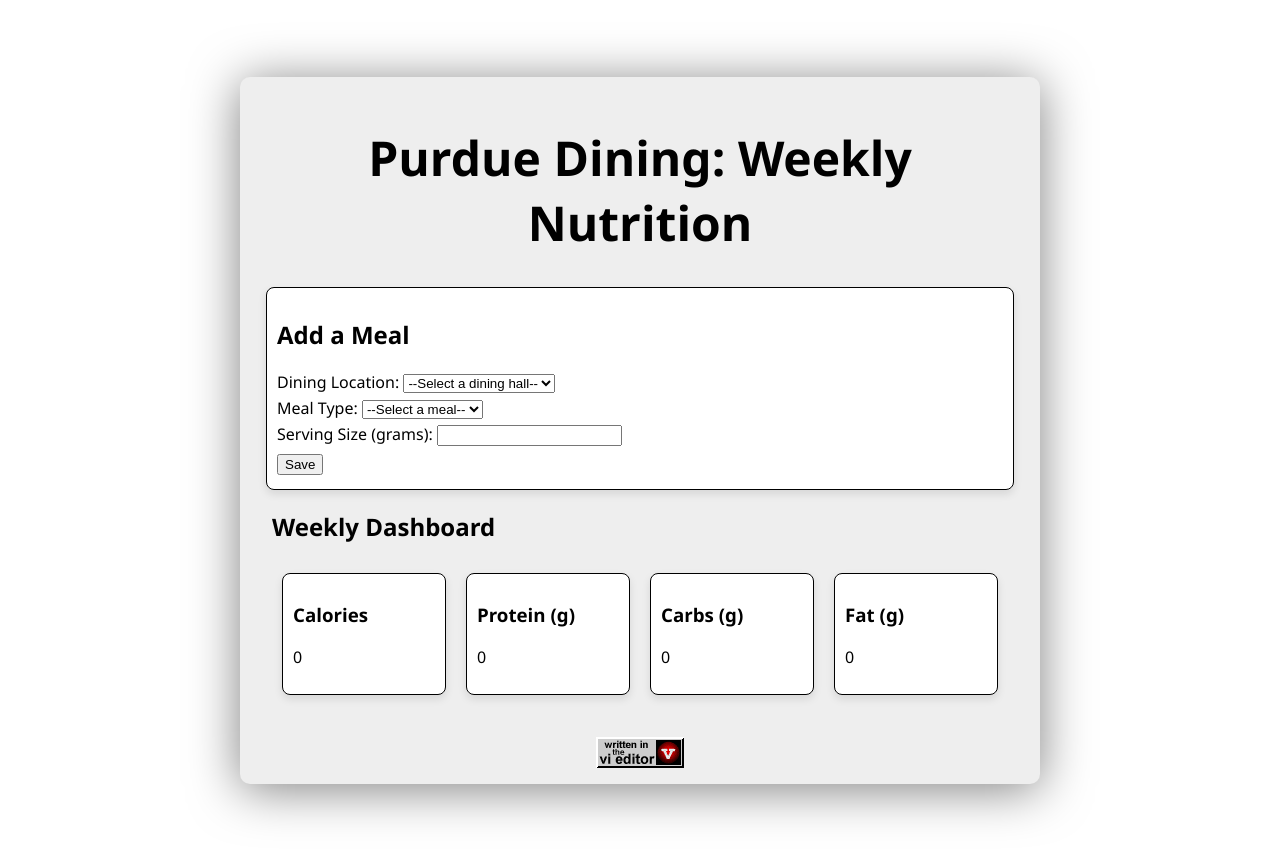
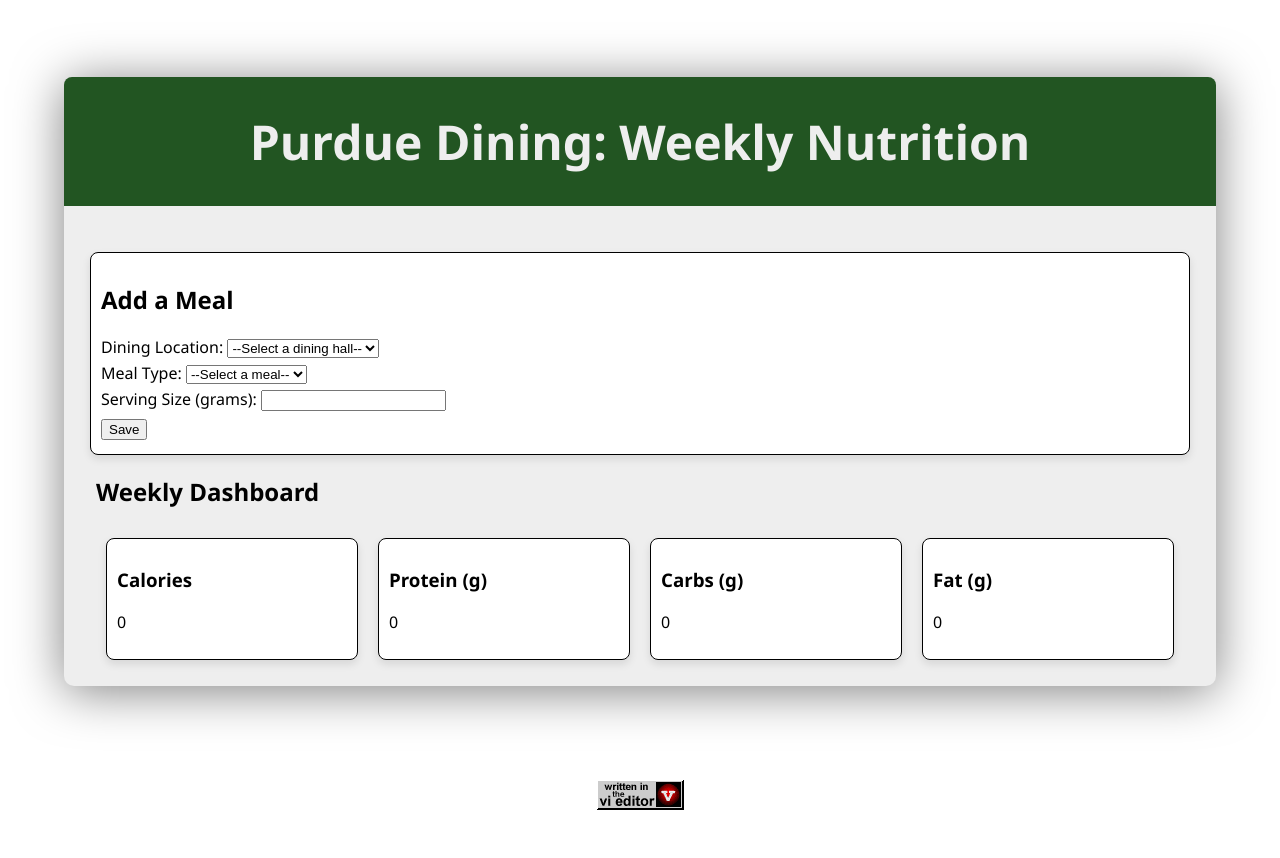
Before and after one commit to Raven498/purdue-dining, a plain HTML site: page index.html in a window 1280 px wide. After the commit the page ends 826 px from the top, so only its background shows below. Drawn offline with Linux system fonts and the light colour scheme.

Commit message:
add mandalore header ahh

```diff
--- a/index.html
+++ b/index.html
@@ -7,8 +7,10 @@
   </head>
   <body>
     <div class="content">
+      <header>
+        <h1>Purdue Dining: Weekly Nutrition</h1>
+      </header>
       <main>
-        <h1>Purdue Dining: Weekly Nutrition</h1>
         <section class="add-meal">
           <h2>Add a Meal</h2>
           <div>
@@ -67,9 +69,9 @@
           </div>
         </section>
       </main>
-      <footer>
-        <img src="images/anim_written_in_vi.gif" alt="">
-      </footer>
     </div>
+  <footer>
+    <img src="images/anim_written_in_vi.gif" alt="">
+  </footer>
   </body>
 </html>
--- a/style.css
+++ b/style.css
@@ -2,6 +2,16 @@
 v2.0 | 20110126
 License: none (public domain)
 */
+
+header {
+    /* background-image: url('https://external-content.duckduckgo.com/iu/?u=https%3A%2F%2Fpbs.twimg.com%2Fmedia%2FFs1ELh5WYAAH5dH%3Fformat%3Djpg%26name%3D4096x4096&f=1&nofb=1&ipt=783d6180c6473342fed4d7dddca2d128a9a8ace171423ab6eb20401b3822faa4'); */
+    background-color: #252;
+    color: #eee;
+    background-position: -200px 1000px;
+    border-top-right-radius: 8px;
+    border-top-left-radius: 8px;
+    margin-bottom: 20px;
+}
 
 body {
   margin: 0;
@@ -27,7 +37,7 @@
   display: flex;
   flex-flow: column;
   height: 100%;
-  max-width: 800px;
+  width: 90%;
   margin: 6% 10%;
   box-shadow: 0 5px 50px rgba(0, 0, 0, 0.5);
   border-radius: 10px;
```
Also changed, not shown: images/windsor_dining.jpg (added).
